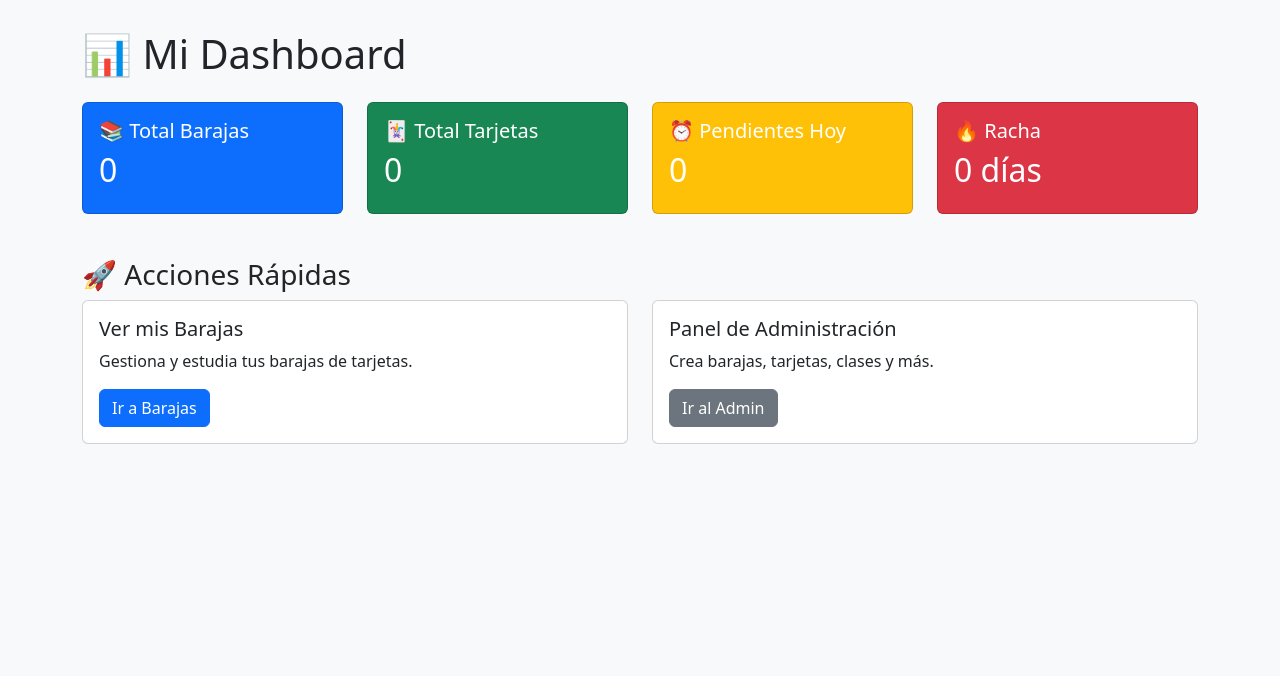
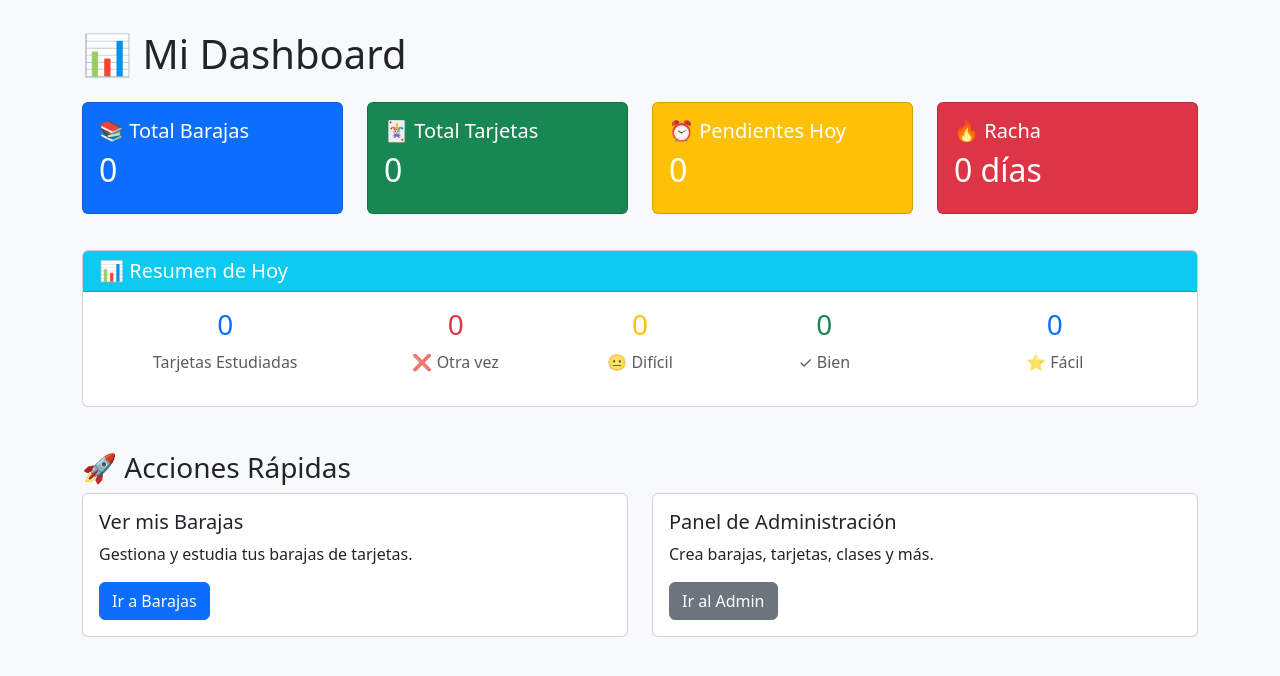
Before and after one commit to JoseSanz001/reto_parcial, a Django app: page / in a window 1280 px wide. Shown: the part 56-732 px from the top of the page. Run offline with Django 5.2, Linux system fonts and the light colour scheme; the visitor is signed in with stand-in values (Sample User, id 1); data that the repository does not hold is empty.

Commit message:
dasboard mejorado

```diff
--- a/my_project/templates/core/dashboard.html
+++ b/my_project/templates/core/dashboard.html
@@ -47,6 +47,41 @@
             <div class="card-body">
                 <h5 class="card-title">🔥 Racha</h5>
                 <h2>{{ racha_dias }} días</h2>
+            </div>
+        </div>
+    </div>
+</div>
+
+<!-- Nueva fila: Estadísticas de hoy -->
+<div class="row mt-3">
+    <div class="col-12">
+        <div class="card">
+            <div class="card-header bg-info text-white">
+                <h5 class="mb-0">📊 Resumen de Hoy</h5>
+            </div>
+            <div class="card-body">
+                <div class="row text-center">
+                    <div class="col-md-3">
+                        <h3 class="text-primary">{{ tarjetas_estudiadas_hoy }}</h3>
+                        <p class="text-muted">Tarjetas Estudiadas</p>
+                    </div>
+                    <div class="col-md-2">
+                        <h3 class="text-danger">{{ estadisticas_hoy.otra_vez }}</h3>
+                        <p class="text-muted">❌ Otra vez</p>
+                    </div>
+                    <div class="col-md-2">
+                        <h3 class="text-warning">{{ estadisticas_hoy.dificil }}</h3>
+                        <p class="text-muted">😐 Difícil</p>
+                    </div>
+                    <div class="col-md-2">
+                        <h3 class="text-success">{{ estadisticas_hoy.bien }}</h3>
+                        <p class="text-muted">✓ Bien</p>
+                    </div>
+                    <div class="col-md-3">
+                        <h3 class="text-primary">{{ estadisticas_hoy.facil }}</h3>
+                        <p class="text-muted">⭐ Fácil</p>
+                    </div>
+                </div>
             </div>
         </div>
     </div>
```
